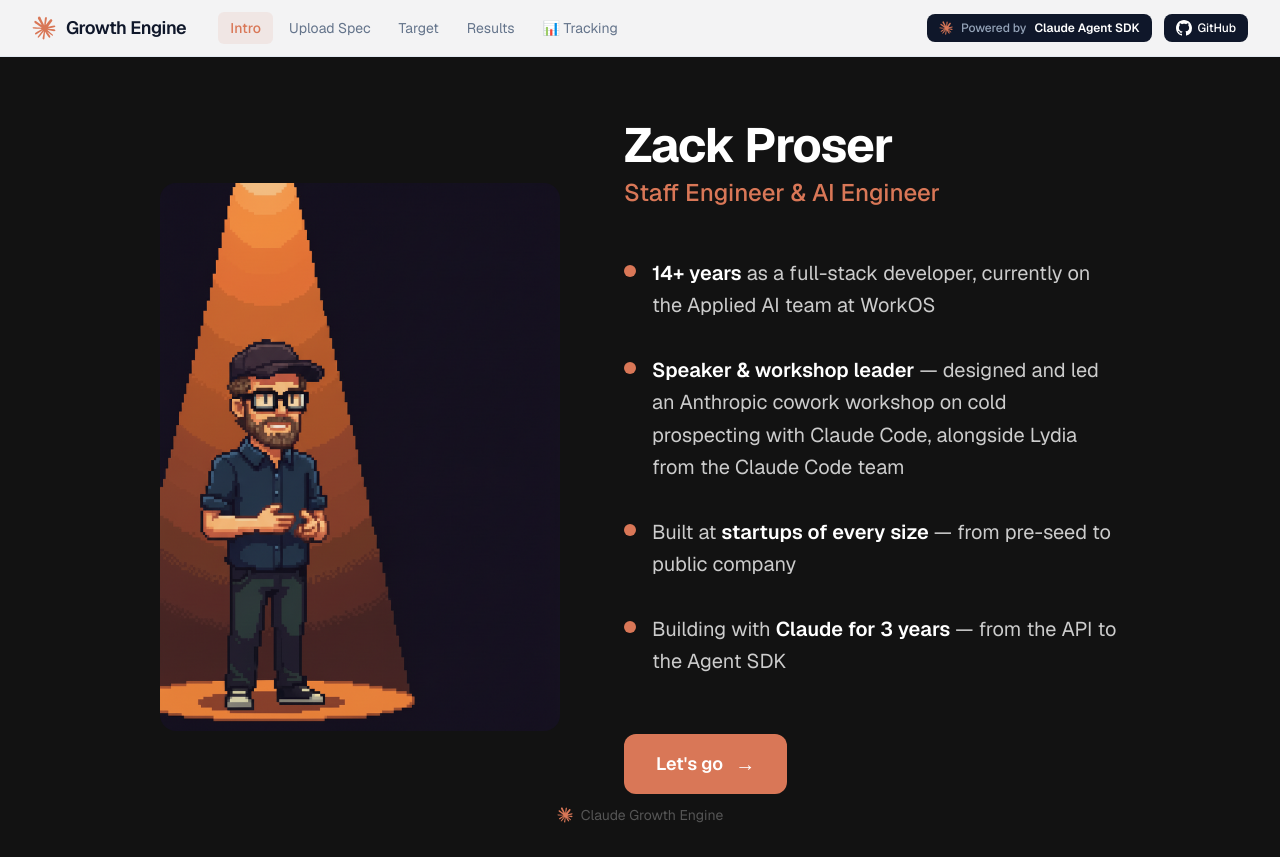
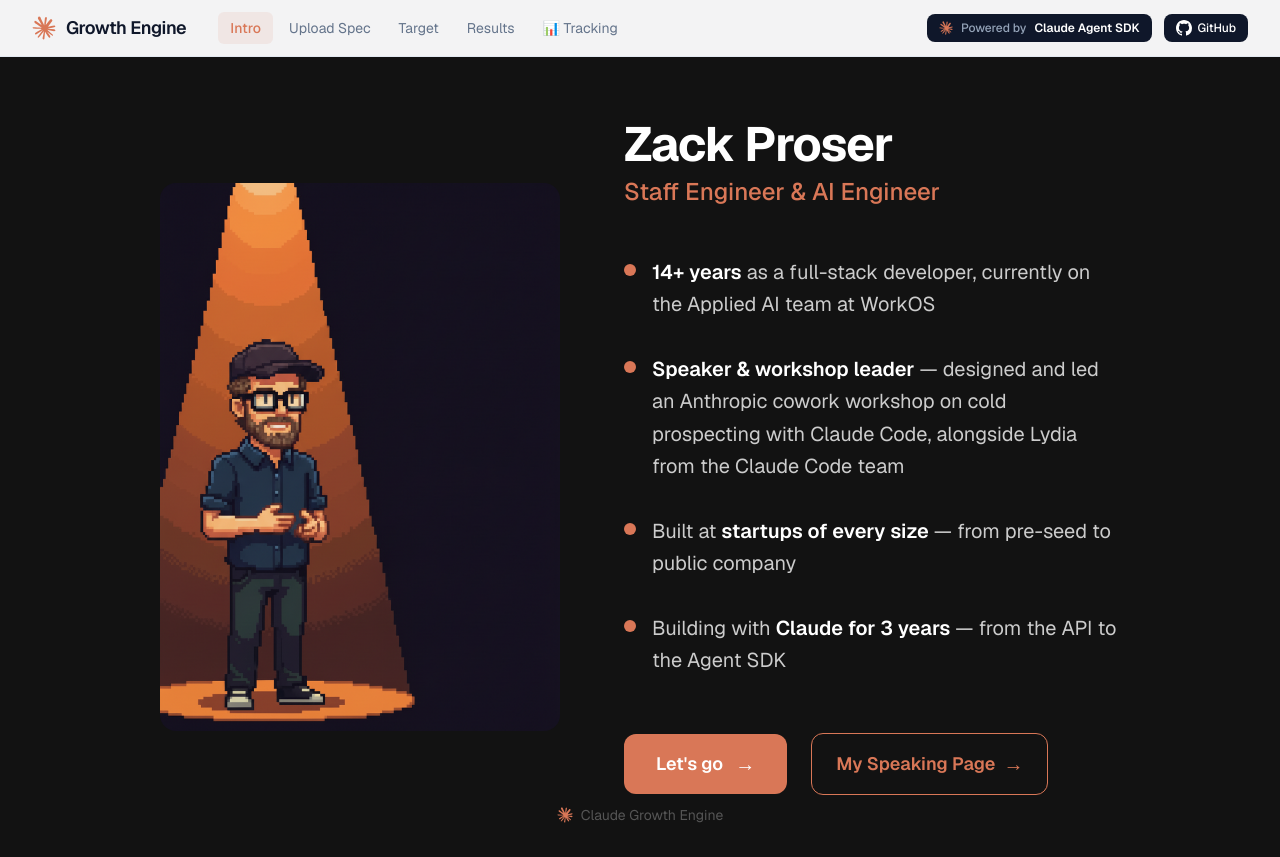
Before and after one commit to zackproser/claude-growth-engine, a Next.js app: page /intro in a window 1280 px wide. Built offline with nearby package versions, Linux system fonts and the light colour scheme.

Commit message:
feat: add My Speaking Page link on intro slide
Opens zackproser.com/speaking in a new tab — quick access during presentation.

Co-Authored-By: Claude Opus 4.6 (1M context) <noreply@anthropic.com>

```diff
--- a/src/app/intro/page.tsx
+++ b/src/app/intro/page.tsx
@@ -52,13 +52,24 @@ export default function IntroPage() {
             </div>
           </div>
 
+          <div className="flex items-center gap-6 mt-14">
             <Link
               href="/"
-            className="inline-flex items-center gap-3 mt-14 px-8 py-4 bg-[#D97757] hover:bg-[#c4684b] text-white text-lg font-semibold rounded-xl transition-colors"
+              className="inline-flex items-center gap-3 px-8 py-4 bg-[#D97757] hover:bg-[#c4684b] text-white text-lg font-semibold rounded-xl transition-colors"
             >
               Let&apos;s go
               <span className="text-xl">→</span>
             </Link>
+            <a
+              href="https://zackproser.com/speaking"
+              target="_blank"
+              rel="noopener noreferrer"
+              className="inline-flex items-center gap-2 px-6 py-4 border border-[#D97757] text-[#D97757] hover:bg-[#D97757] hover:text-white text-lg font-semibold rounded-xl transition-colors"
+            >
+              My Speaking Page
+              <span className="text-xl">→</span>
+            </a>
+          </div>
         </div>
       </div>
 
```
Lines whose indentation alone changed are shown as unchanged.
